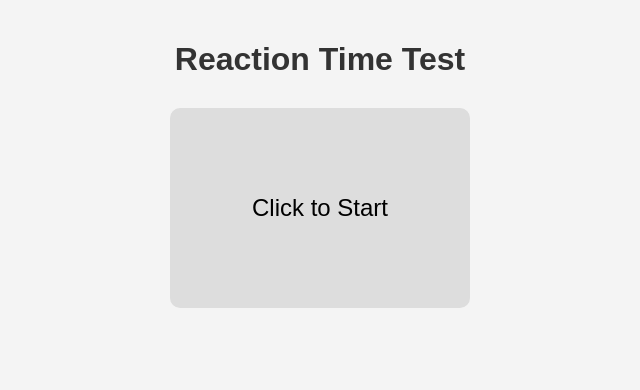
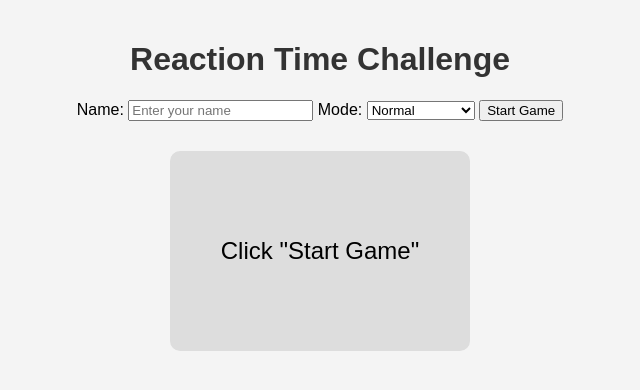
Before and after one commit to Mafe0315/ReactionTest, a plain HTML site: page index.html in a window 1280 px wide. Shown: the whole page, without its empty margins (320-960 px from the left). Drawn offline with nearby package versions, Linux system fonts and the light colour scheme.

Commit message:
Update index.html

```diff
--- a/index.html
+++ b/index.html
@@ -3,13 +3,34 @@
 <head>
   <meta charset="UTF-8" />
   <meta name="viewport" content="width=device-width, initial-scale=1.0"/>
-  <title>Reaction Time Test</title>
+  <title>Reaction Time Challenge</title>
   <link rel="stylesheet" href="style.css" />
 </head>
 <body>
-  <h1>Reaction Time Test</h1>
-  <div id="screen">Click to Start</div>
+  <h1>Reaction Time Challenge</h1>
+
+  <label for="playerName">Name:</label>
+  <input type="text" id="playerName" placeholder="Enter your name" />
+
+  <label for="modeSelect">Mode:</label>
+  <select id="modeSelect">
+    <option value="normal">Normal</option>
+    <option value="easy">Easy</option>
+    <option value="hard">Hard</option>
+    <option value="challenge">30s Challenge</option>
+  </select>
+
+  <button id="startBtn">Start Game</button>
+
+  <div id="screen">Click "Start Game"</div>
+
   <p id="result"></p>
+  <p id="bestTime"></p>
+  <p id="clickCount"></p>
+
+  <!-- Sound and confetti -->
+  <audio id="beepSound" src="beep.mp3" preload="auto"></audio>
+  <script src="https://cdn.jsdelivr.net/npm/canvas-confetti@1.6.0/dist/confetti.browser.min.js"></script>
   <script src="script.js"></script>
 </body>
 </html>
```
